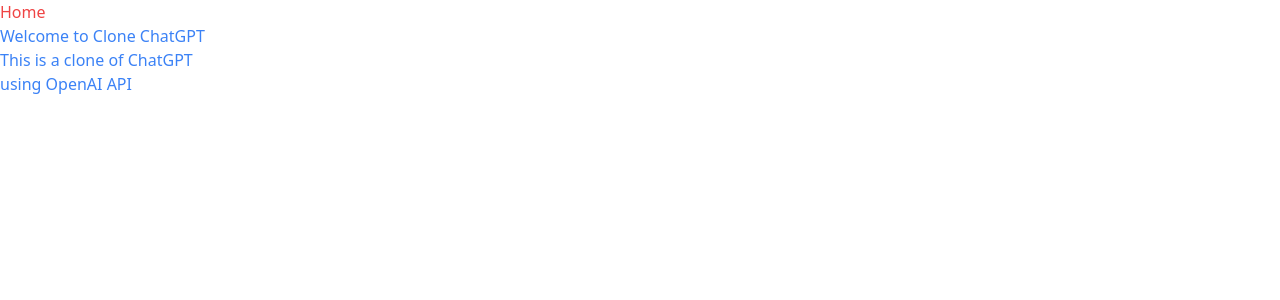
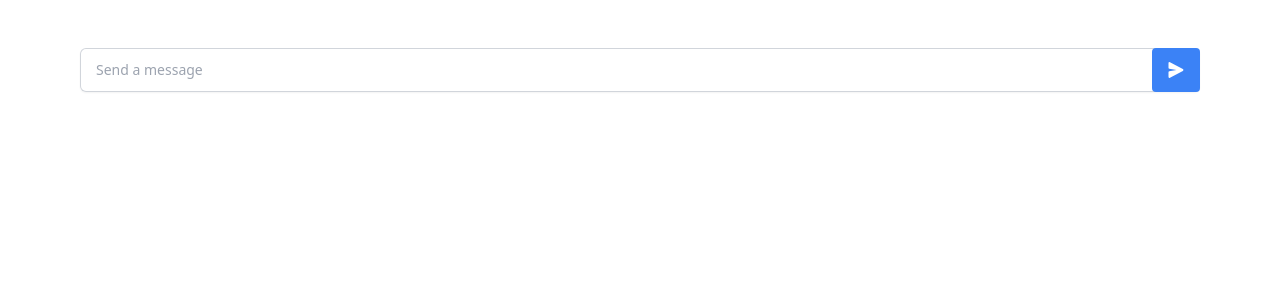
Before and after one commit to souleymanediallo/clonechatgpt, a Flask app: page / in a window 1280 px wide. Shown: the top 300 px of the page. Run offline with Flask 3, Linux system fonts and the light colour scheme; style sheets or scripts are compiled from the project's sources.

Commit message:
add templates

```diff
--- a/templates/layout.html
+++ b/templates/layout.html
@@ -2,7 +2,7 @@
 <html lang="fr">
 <head>
     <meta charset="UTF-8">
-    <meta name="viewport" content="width=device-width, initial-scale=1.0">
+    <meta name="viewport" content="width=device-width, initial-scale=1, shrink-to-fit=no">
     <title>Clone ChatGPT</title>
     <link rel="stylesheet" href="{{ url_for('static', filename='dist/css/style.css') }}">
 </head>
--- a/templates/pages/index.html
+++ b/templates/pages/index.html
@@ -1,8 +1,57 @@
 {% extends "layout.html" %}
 
 {% block content %}
-    <h1 class="text-red-500">Home</h1>
-    <p class="text-blue-500">Welcome to Clone ChatGPT</p>
-    <p class="text-blue-500">This is a clone of <a href="https://chatbot.gpt3demo.com/">ChatGPT</a></p>
-    <p class="text-blue-500">using <a href="https://openai.com/blog/openai-api/">OpenAI API</a></p>
+    <div id="chat-template" class="hidden odd:bg-slate-50 even:bg-slate-200 p-6">
+    <p class="message"></p>
+</div>
+
+<main class="mx-auto max-w-6xl px-4 py-10 flex flex-col">
+    <div id="gpt-output"></div>
+    <form id="prompt-form" class="mt-auto">
+        <label for="prompt" class="sr-only">Prompt</label>
+        <div>
+            <label for="prompt" class="sr-only">User Prompt</label>
+            <div class="relative mt-2 rounded-md shadow-sm">
+                <input type="text" name="prompt" id="prompt"
+                       class="block w-full rounded-md border-0 py-2.5 pl-4 pr-10 text-gray-900 ring-1 ring-inset
+                       ring-gray-300 placeholder:text-gray-400 focus:ring-2 focus:ring-inset focus:ring-indigo-600
+                       sm:text-sm sm:leading-6"
+                       placeholder="Send a message">
+                <button class="btn-primary absolute inset-y-0 right-0 flex items-center pr-3">
+                    <svg class="hidden" id="spinner-icon" width="24" height="24" fill="#fff" viewBox="0 0 24 24"
+                         xmlns="http://www.w3.org/2000/svg">
+                        <style>.spinner_b2T7 {
+                            animation: spinner_xe7Q .8s linear infinite
+                        }
+
+                        .spinner_YRVV {
+                            animation-delay: -.65s
+                        }
+
+                        .spinner_c9oY {
+                            animation-delay: -.5s
+                        }
+
+                        @keyframes spinner_xe7Q {
+                            93.75%, 100% {
+                                r: 3px
+                            }
+                            46.875% {
+                                r: .2px
+                            }
+                        }</style>
+                        <circle class="spinner_b2T7" cx="4" cy="12" r="3"/>
+                        <circle class="spinner_b2T7 spinner_YRVV" cx="12" cy="12" r="3"/>
+                        <circle class="spinner_b2T7 spinner_c9oY" cx="20" cy="12" r="3"/>
+                    </svg>
+                    <svg id="send-icon" xmlns="http://www.w3.org/2000/svg" viewBox="0 0 16 16" fill="none"
+                         class="h-4 w-4 m-1 md:m-0" stroke-width="2">
+                        <path d="M.5 1.163A1 1 0 0 1 1.97.28l12.868 6.837a1 1 0 0 1 0 1.766L1.969 15.72A1 1 0 0 1 .5 14.836V10.33a1 1 0 0 1 .816-.983L8.5 8 1.316 6.653A1 1 0 0 1 .5 5.67V1.163Z"
+                              fill="currentColor"></path>
+                    </svg>
+                </button>
+            </div>
+        </div>
+    </form>
+</main>
 {% endblock %}
```
